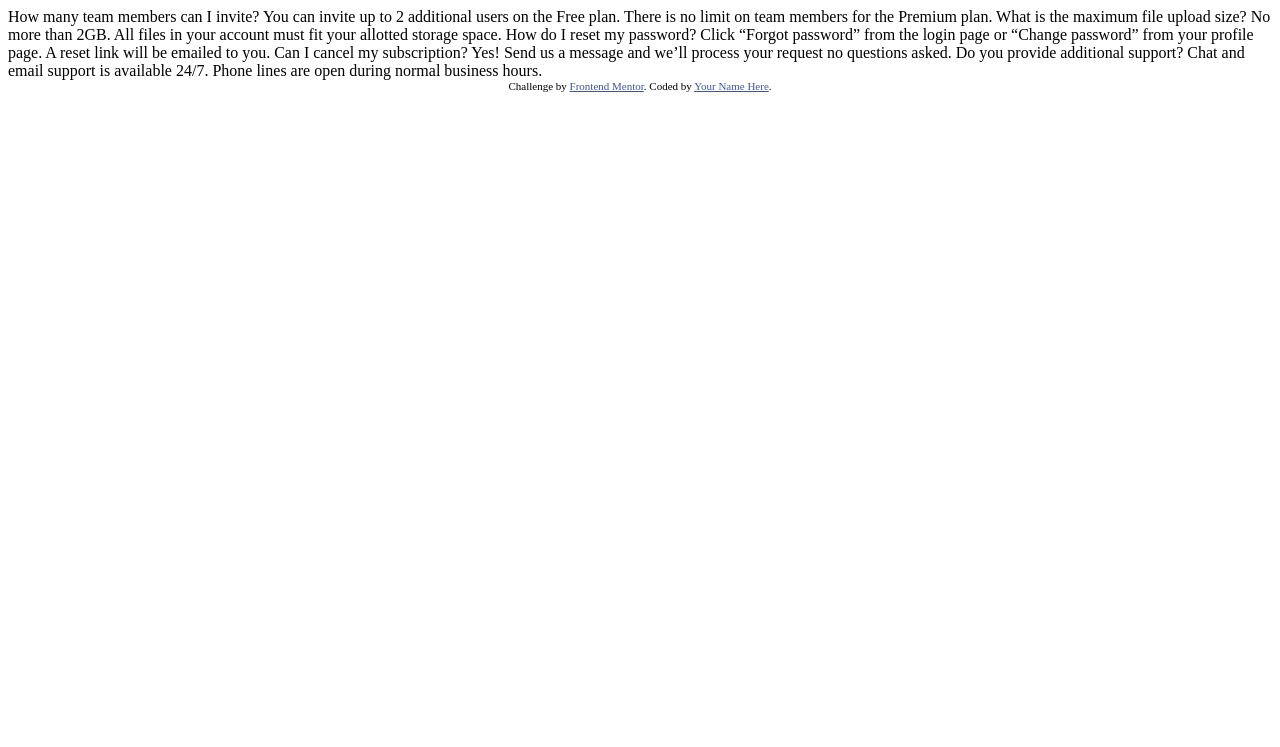
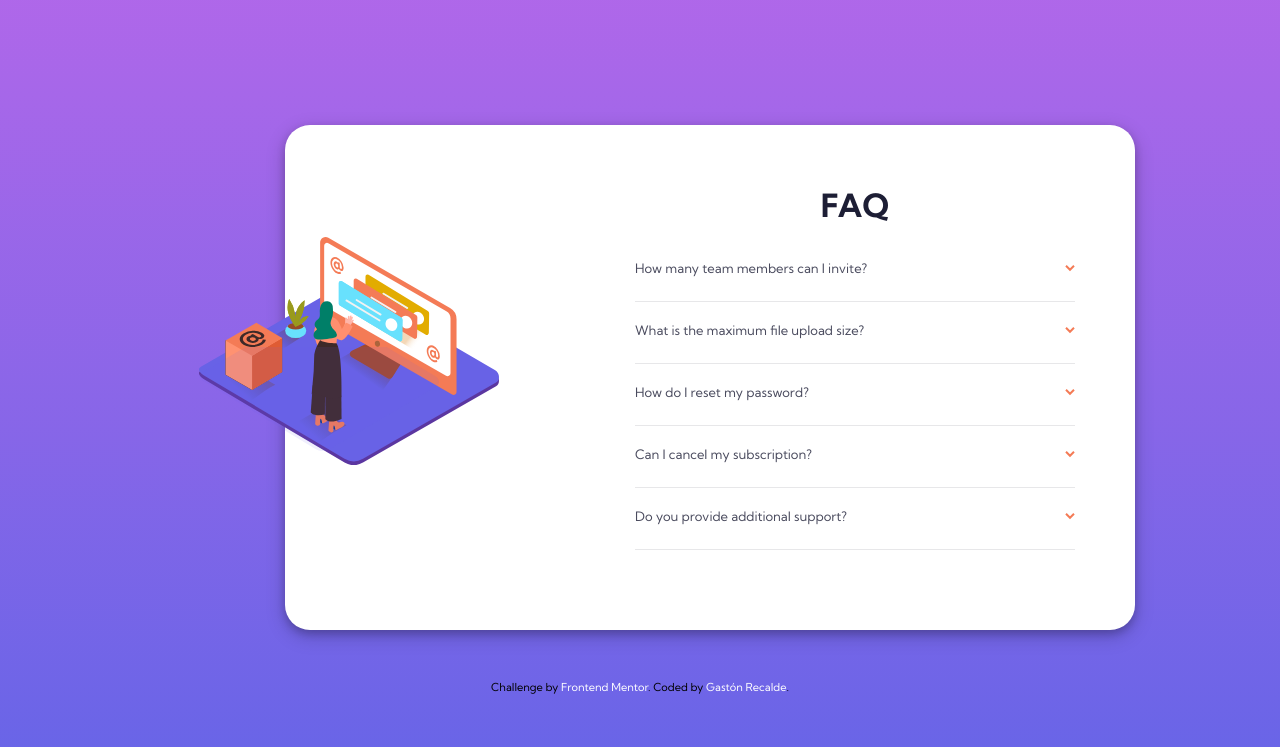
Before and after one commit to Gaston-Recalde/faq-accordion-card, a plain HTML site: page index.html in a window 1280 px wide. Drawn offline with Linux system fonts and the light colour scheme.

Commit message:
Proyecto listo

```diff
--- /dev/null
+++ b/app.js
@@ -0,0 +1,23 @@
+
+const preguntas = document.querySelectorAll('.pregunta');
+
+preguntas.forEach(pregunta => {
+    pregunta.addEventListener('click', () => {
+        pregunta.classList.toggle('open');
+
+        const img = pregunta.querySelector('.pregunta__info img');
+        if(img.className === 'arrow'){
+            img.className = 'arrow__active';
+        } else {
+            img.className = 'arrow';
+        }
+
+        const h4 = pregunta.querySelector('.pregunta__info h4');
+        if(h4.className === 'pregunta__h4'){
+            h4.className = 'pregunta__h4--active';
+        } else {
+            h4.className = 'pregunta__h4';
+        }
+
+    });
+});
--- a/index.html
+++ b/index.html
@@ -2,39 +2,73 @@
 <html lang="en">
 <head>
   <meta charset="UTF-8">
-  <meta name="viewport" content="width=device-width, initial-scale=1.0"> <!-- displays site properly based on user's device -->
-
+  <meta name="viewport" content="width=device-width, initial-scale=1.0">
   <link rel="icon" type="image/png" sizes="32x32" href="./images/favicon-32x32.png">
-
-  <title>Frontend Mentor | FAQ Accordion Card</title>
-
-  <!-- Feel free to remove these styles or customise in your own stylesheet 👍 -->
-  <style>
-    .attribution { font-size: 11px; text-align: center; }
-    .attribution a { color: hsl(228, 45%, 44%); }
-  </style>
+  <link rel="stylesheet" href="styles.css">
+  <title>FAQ Accordion Card</title>
 </head>
 <body>
-  How many team members can I invite?
-  You can invite up to 2 additional users on the Free plan. There is no limit on
-  team members for the Premium plan.
+  <main class="container">
+    <div class="cabeza">
+      <figure>
+        <img class="cabeza__img" src="./images/illustration-woman-online-mobile.svg" alt="illustration-woman">
+      </figure>
+    </div>
+    <div class="wrapper">
+      <h1 class="wrapper__h1">FAQ</h1>
+      <div class="preguntas">
 
-  What is the maximum file upload size?
-  No more than 2GB. All files in your account must fit your allotted storage space.
+        <div class="pregunta">
+          <div class="pregunta__info">
+            <h4 class="pregunta__h4">How many team members can I invite?</h4>
+            <img src="images\icon-arrow-down.svg" alt="ico-arrow" class="arrow">
+          </div>
+          <p >You can invite up to 2 additional users on the Free plan. There is no limit on
+            team members for the Premium plan.</p>
+        </div>
 
-  How do I reset my password?
-  Click “Forgot password” from the login page or “Change password” from your profile page.
-  A reset link will be emailed to you.
+        <div class="pregunta">
+          <div class="pregunta__info">
+            <h4 class="pregunta__h4">What is the maximum file upload size?</h4>
+            <img src="images\icon-arrow-down.svg" alt="icon-arrow" class="arrow">
+          </div>
+          <p class="pregunta__p">No more than 2GB. All files in your account must fit your allotted storage space.</p>
+        </div>
 
-  Can I cancel my subscription?
-  Yes! Send us a message and we’ll process your request no questions asked.
+        <div class="pregunta">
+          <div class="pregunta__info">
+            <h4 class="pregunta__h4">How do I reset my password?</h4>
+            <img src="images\icon-arrow-down.svg" alt="icon-arrow" class="arrow">
+          </div>
+          <p class="pregunta__p">Click “Forgot password” from the login page or “Change password” from your profile page.
+            A reset link will be emailed to you.</p>
+        </div>
 
-  Do you provide additional support?
-  Chat and email support is available 24/7. Phone lines are open during normal business hours.
+        <div class="pregunta">
+          <div class="pregunta__info">
+            <h4 class="pregunta__h4">Can I cancel my subscription?</h4>
+            <img src="images\icon-arrow-down.svg" alt="icon-arrow" class="arrow">
+          </div>
+          <p class="pregunta__p">Yes! Send us a message and we’ll process your request no questions asked.</p>
+        </div>
 
-  <div class="attribution">
+        <div class="pregunta">
+          <div class="pregunta__info">
+            <h4 class="pregunta__h4">Do you provide additional support?</h4>
+            <img src="images\icon-arrow-down.svg" alt="icon-arrow" class="arrow">
+          </div>
+          <p class="pregunta__p">Chat and email support is available 24/7. Phone lines are open during normal business hours.</p>
+        </div>
+
+      </div>
+    </div>
+  </main>
+
+  <footer class="attribution">
     Challenge by <a href="https://www.frontendmentor.io?ref=challenge" target="_blank">Frontend Mentor</a>.
-    Coded by <a href="#">Your Name Here</a>.
-  </div>
+    Coded by <a href="https://gaston-recalde-portafolio.netlify.app" target="_blank">Gastón Recalde</a>.
+  </footer>
+
+  <script src="./app.js"></script>
 </body>
 </html>
--- /dev/null
+++ b/styles.css
@@ -0,0 +1,187 @@
+@import url('https://fonts.googleapis.com/css2?family=Kumbh+Sans:wght@400;700&display=swap');
+
+:root{
+    /* #### Text */
+
+    --very-dark-desaturated-blue: hsl(238, 29%, 16%);
+    --soft-red: hsl(14, 88%, 65%);
+
+    /* #### Gradient */
+
+    /* Background gradient: */
+
+    --soft-violet: hsl(273, 75%, 66%);
+    --soft-blue: hsl(240, 73%, 65%);
+
+    /* ### Neutral */
+
+    /* #### Text */
+
+    --very-dark-grayish-blue: hsl(237, 12%, 33%);
+    --dark-grayish-blue: hsl(240, 6%, 50%);
+
+    /* #### Dividers */
+
+    --light-grayish-blue: hsl(240, 5%, 91%);
+}
+
+*{
+    margin: 0;
+    padding: 0;
+    box-sizing: border-box;
+    text-decoration: none;
+}
+
+body{
+    font-family: 'Kumbh Sans', sans-serif;
+    font-weight: 400;
+    font-size: 12px;
+    background: linear-gradient(to top, var(--soft-blue), var(--soft-violet));
+    background-repeat: no-repeat;
+    min-height: 100vh;
+    height: max-content;
+}
+
+.container{
+    display: flex;
+    flex-direction: column;
+    align-items: center;
+    margin-top: 50px;
+}
+
+.cabeza{
+    height: auto;
+    position: absolute;
+    margin-left: 54px;
+    margin-top: 18px;
+}
+
+.cabeza__img{
+    width: 80%;
+}
+
+.cabeza::before{
+    content:'';
+    height: 110px;
+    background-image: url('./images/bg-pattern-mobile.svg');
+    background-repeat: no-repeat;
+    position: absolute;
+    top:110px;
+    bottom: 0;
+    right: 0;
+    left: 0;
+}
+
+.wrapper{
+    width: 325px;
+    height: max-content;
+    margin-top: 125px;
+    padding: 140px 20px 40px;
+    background-color: #fff;
+    border-radius: 25px;
+    box-shadow: 0 4px 8px 0 rgba(0, 0, 0, 0.2), 0 6px 20px 0 rgba(0, 0, 0, 0.19);
+}
+
+.wrapper__h1{
+    text-align: center;
+    font-weight: 700;
+    font-size: 32px;
+    color: var(--very-dark-desaturated-blue);
+    margin-bottom: 35px;
+}
+
+.pregunta{
+    border-bottom: 1px solid var(--light-grayish-blue);
+    margin-bottom: 20px;
+    padding: 0 0 15px;
+}
+
+.pregunta__info{
+    display: flex;
+    justify-content: space-between;
+    align-items: center;
+    margin-bottom: 10px;
+    cursor: pointer;
+}
+
+.arrow{
+    transform: rotate(0deg);
+}
+
+.arrow__active{
+    transform: rotate(180deg);
+}
+
+.pregunta__h4 {
+    font-size: 13px;
+    color: var(--very-dark-grayish-blue);
+    font-weight: 400;
+}
+
+.pregunta__h4--active{
+    font-weight: 700;
+    font-size: 14px;
+}
+
+.pregunta__h4:hover{
+    color: var(--soft-red);
+}
+
+.pregunta.open p{
+    display: block;
+}
+
+.ask{
+    font-size: 14px;
+    font-weight: 700;
+}
+
+.pregunta p{
+    display: none;
+}
+
+.attribution { font-size: 11px; text-align: center; padding-top: 50px; padding-bottom: 50px;}
+.attribution a { color: white; }
+
+@media screen and (min-width: 1024px){
+    .container{
+        width: 990px;
+        flex-direction: row;
+        justify-content: space-between;
+        align-items: center;
+        margin: 0 auto;
+    }
+
+    .cabeza{
+        position: absolute;
+        height: auto;
+        margin-top: 75px;
+    }
+
+    .cabeza__img{
+        width: 100%;
+    }
+
+    /* .cabeza::before{
+        content:'';
+        height: 110px;
+        background-image: url('./images/bg-pattern-desktop.svg');
+        background-repeat: no-repeat;
+        position: absolute;
+        top:110px;
+        bottom: 0;
+        right: 0;
+        left: 0;
+    } */
+
+    .wrapper{
+        width: 850px;
+        height: max-content;
+        margin-top: 125px;
+        padding: 60px 60px 60px 350px;
+        background-color: #fff;
+        border-radius: 25px;
+        box-shadow: 0 4px 8px 0 rgba(0, 0, 0, 0.2), 0 6px 20px 0 rgba(0, 0, 0, 0.19);
+        margin-left: auto;
+    }
+}
```
Also changed, not shown: images/faq-accordion-card.png (added), 3 other files.
